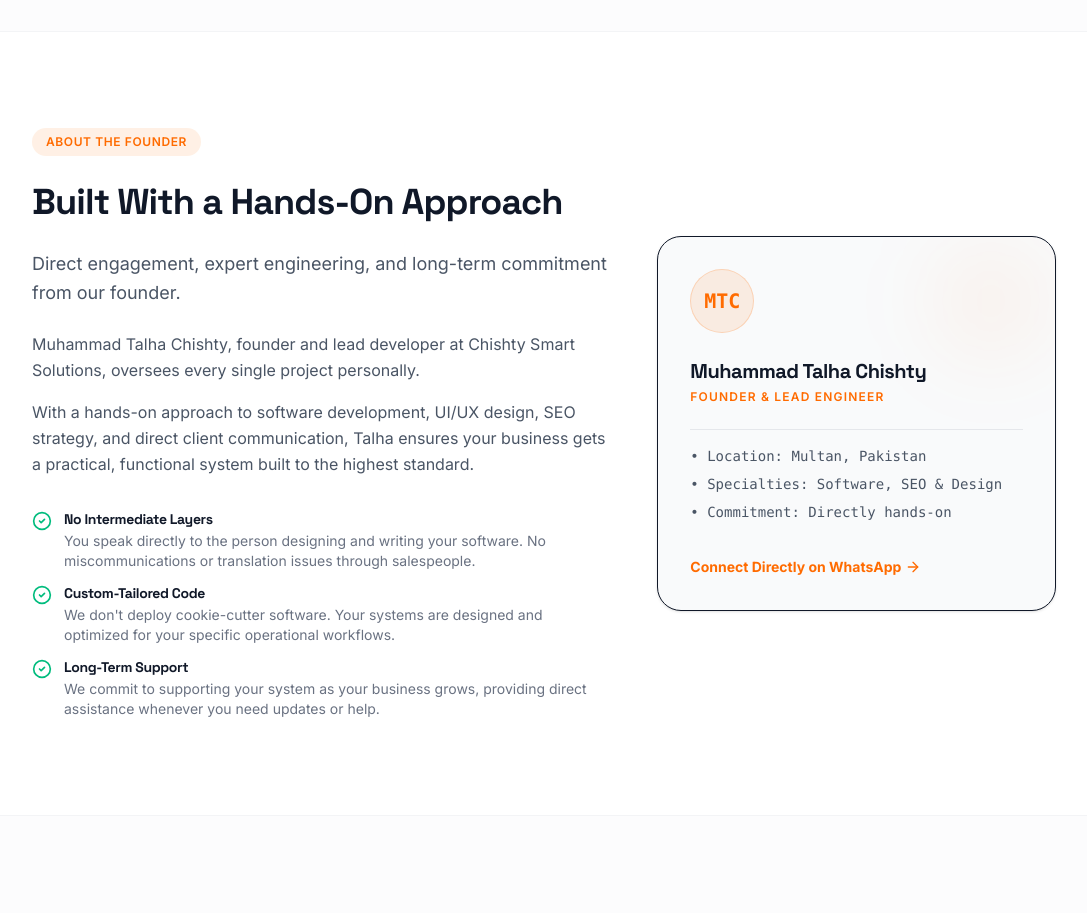
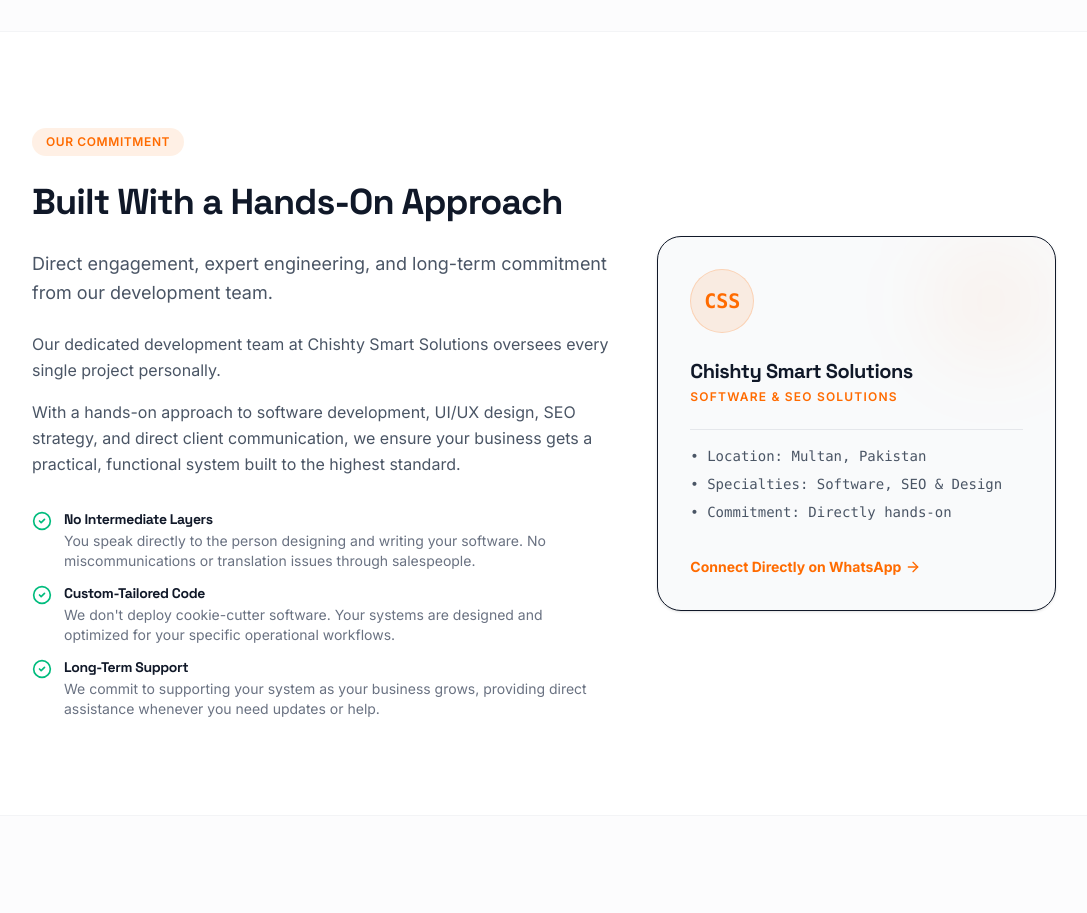
Before and after one commit to Hamad-Chishty/CSS, a Next.js app: page / in a window 1280 px wide. Shown: the part 7040-7953 px from the top of the page, without its empty margins (96-1183 px from the left). Built offline with nearby package versions, Linux system fonts and the light colour scheme.

Commit message:
refactor: update team branding and founder details
Shifted focus from individual founder-led messaging to a team-centric approach for project oversight and commitment.

```diff
--- a/app/about/page.tsx
+++ b/app/about/page.tsx
@@ -48,12 +48,6 @@
   ];
 
   const executiveTeam = [
-    {
-      name: 'Muhammad Talha Chishty',
-      role: 'Founder & Lead Engineer',
-      image: hamadImage,
-      bio: 'Directs overall business solutions, custom software engineering, SEO strategy, and frontend architecture with a dedicated, hands-on development approach.'
-    },
     {
       name: 'Hamad Chishty',
       role: 'Co-Founder & CEO',
--- a/app/page.tsx
+++ b/app/page.tsx
@@ -785,21 +785,21 @@
             {/* Left side text detail */}
             <div className="lg:col-span-7 space-y-6" id="founder-details">
               <span className="text-xs font-semibold text-[#FF6B00] uppercase tracking-wider bg-[#FF6B00]/10 px-3.5 py-1.5 rounded-full inline-block">
-                About the Founder
+                Our Commitment
               </span>
               <h2 className="text-3xl sm:text-4xl font-extrabold tracking-tight text-gray-900 leading-tight">
                 Built With a Hands-On Approach
               </h2>
               <p className="text-gray-600 text-base sm:text-lg leading-relaxed">
-                Direct engagement, expert engineering, and long-term commitment from our founder.
+                Direct engagement, expert engineering, and long-term commitment from our development team.
               </p>
 
               <div className="text-gray-600 text-sm sm:text-base leading-relaxed space-y-4">
                 <p>
-                  Muhammad Talha Chishty, founder and lead developer at Chishty Smart Solutions, oversees every single project personally.
+                  Our dedicated development team at Chishty Smart Solutions oversees every single project personally.
                 </p>
                 <p>
-                  With a hands-on approach to software development, UI/UX design, SEO strategy, and direct client communication, Talha ensures your business gets a practical, functional system built to the highest standard.
+                  With a hands-on approach to software development, UI/UX design, SEO strategy, and direct client communication, we ensure your business gets a practical, functional system built to the highest standard.
                 </p>
               </div>
 
@@ -835,11 +835,11 @@
                 <div className="absolute top-0 right-0 w-32 h-32 bg-[#FF6B00]/5 rounded-full blur-2xl"></div>
                 <div className="space-y-6 relative z-10">
                   <div className="w-16 h-16 rounded-full bg-[#FF6B00]/10 flex items-center justify-center border border-[#FF6B00]/20 text-[#FF6B00] text-xl font-bold font-mono">
-                    MTC
+                    CSS
                   </div>
                   <div>
-                    <h3 className="text-xl font-bold text-gray-900">Muhammad Talha Chishty</h3>
-                    <p className="text-xs font-semibold text-[#FF6B00] uppercase tracking-widest mt-1">Founder & Lead Engineer</p>
+                    <h3 className="text-xl font-bold text-gray-900">Chishty Smart Solutions</h3>
+                    <p className="text-xs font-semibold text-[#FF6B00] uppercase tracking-widest mt-1">Software & SEO Solutions</p>
                   </div>
                   <div className="border-t border-gray-200 pt-4 space-y-2 text-xs sm:text-sm text-gray-600 font-mono">
                     <div>• Location: Multan, Pakistan</div>
```
